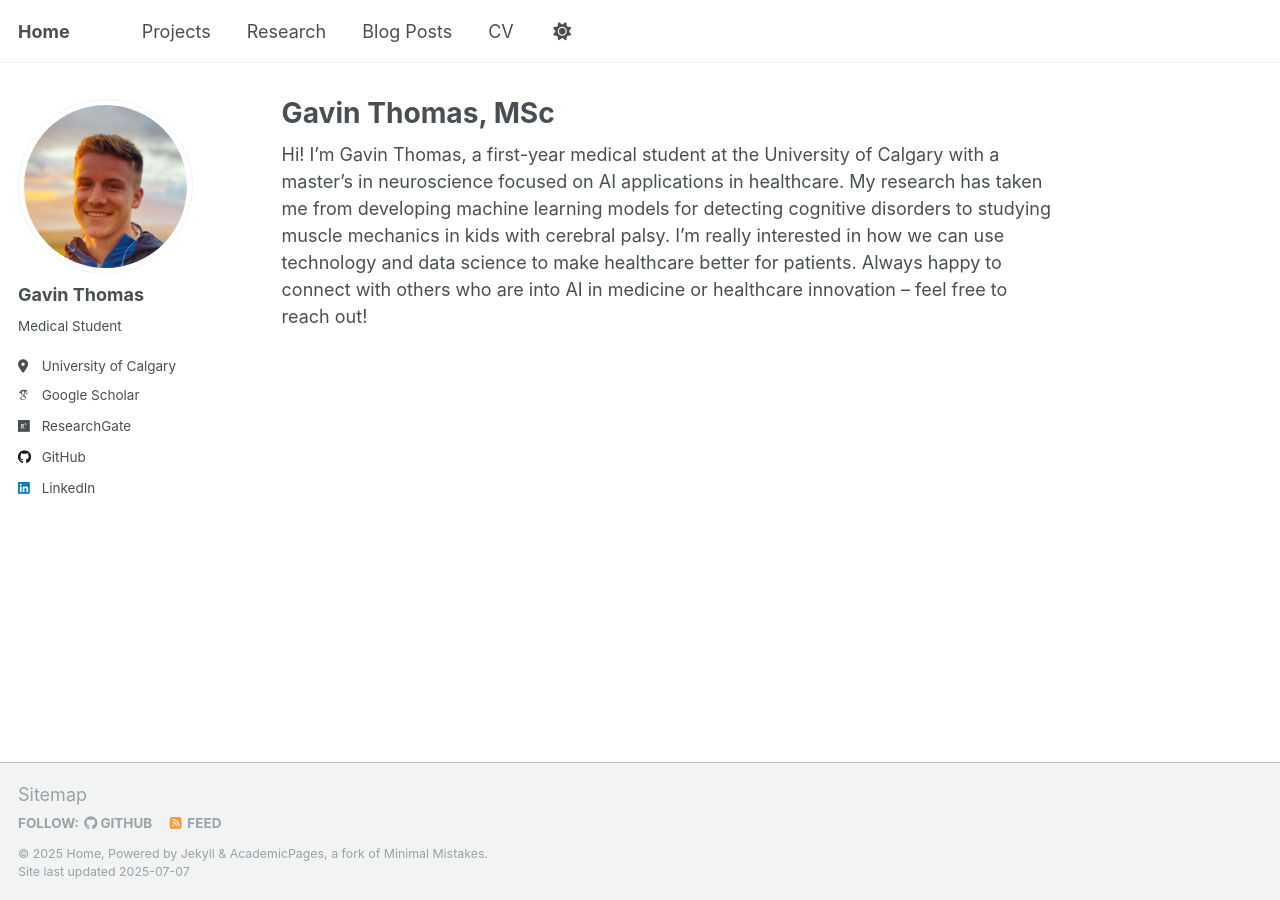
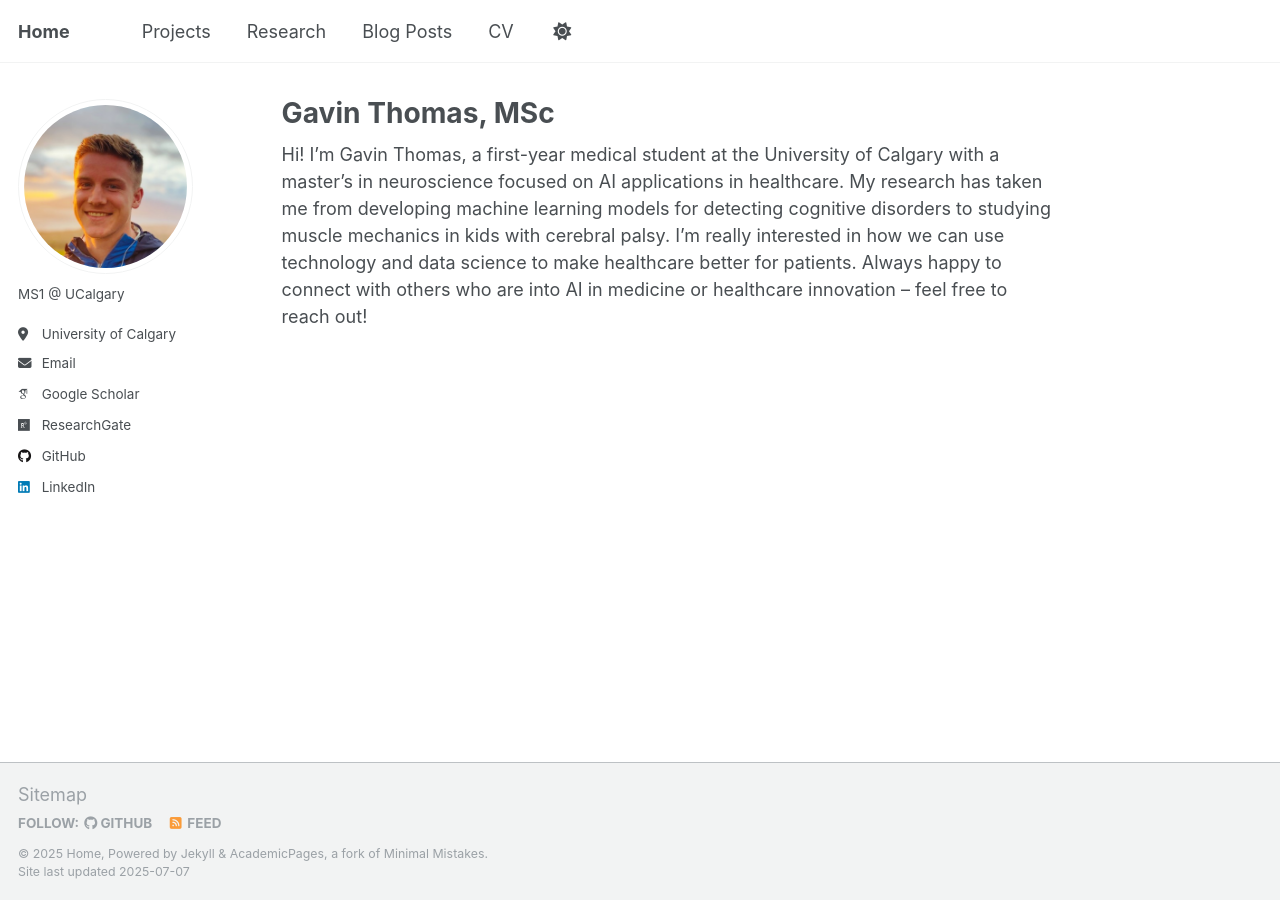
Before and after one commit to Gavin-Thomas/website, a Jekyll site: the page built from _pages/about.md, in a window 1280 px wide. Built offline with Jekyll 4.4.1, drawn with Linux system fonts in a browser that asks for light colours; some web fonts are replaced; a script that is not in the unit is left out.

Commit message:
Update _config.yml
Signed-off-by: Gavin Thomas <123608443+Gavin-Thomas@users.noreply.github.com>

```diff
--- a/_config.yml
+++ b/_config.yml
@@ -23,13 +23,13 @@
 author:
   # Biographic information
   avatar           : "converted_image.png"
-  name             : "Gavin Thomas"
-  pronouns         : # example: "she/her"
-  bio              : "Medical Student"
+  name             : ""
+  pronouns         : ""
+  bio              : "MS1 @ UCalgary"
   location         : "University of Calgary"
   employer         : # "Red Brick University"
   uri              : # URL
-  email            : # "gavin.thomas@ucalgary.ca"
+  email            : "gavin.thomas@ucalgary.ca"
 
   # Academic websites
   academia         : # URL
```
